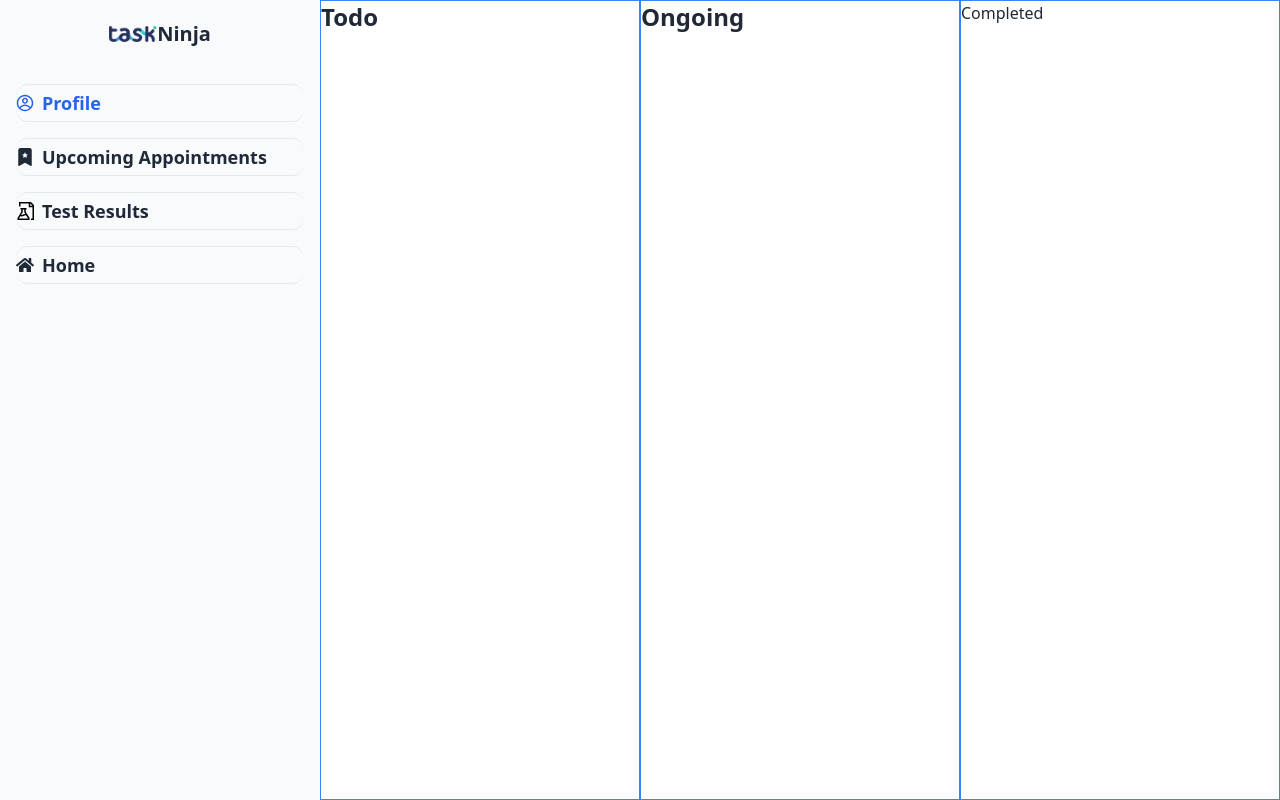
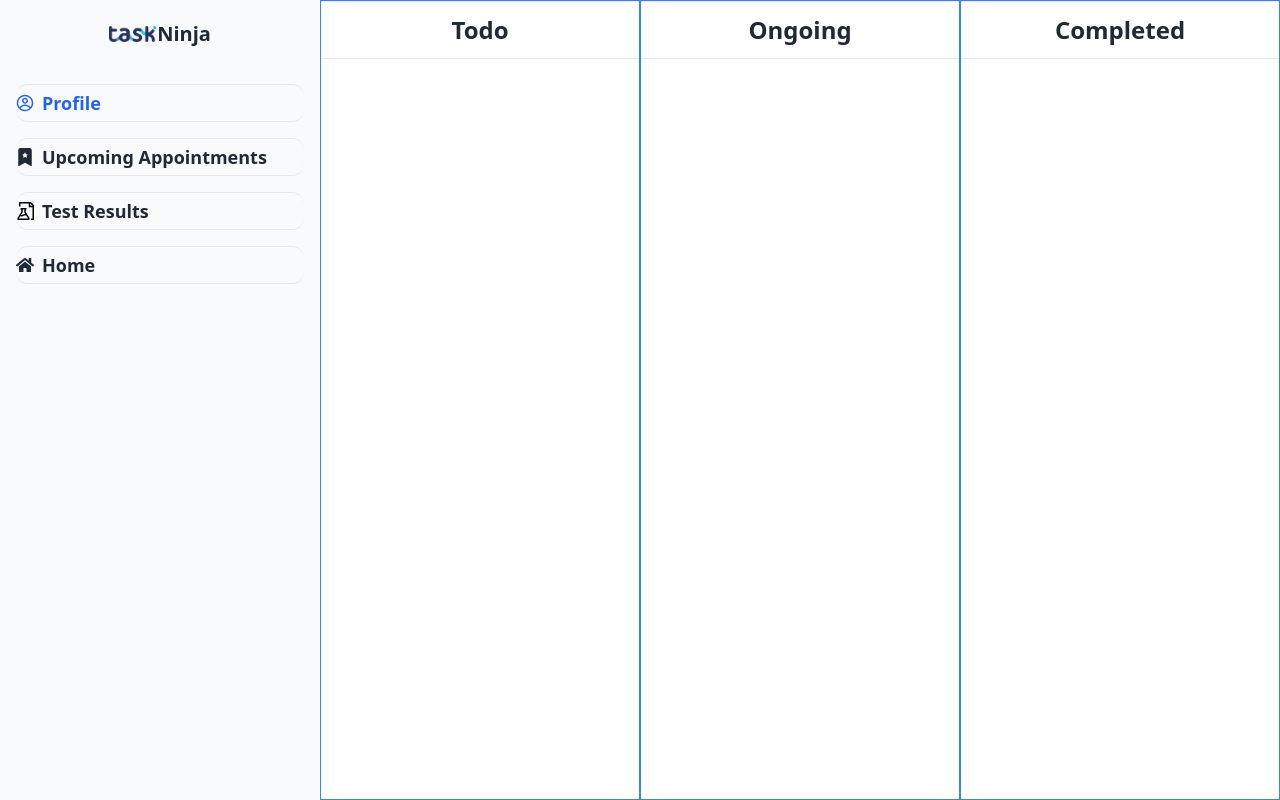
Before and after one commit to chand-stack/task-managment, a React (Vite) app: page /dashboard/task in a window 1280 px wide. Built offline with nearby package versions, Linux system fonts and the light colour scheme.

Commit message:
Feat: firebase added

```diff
--- a/package.json
+++ b/package.json
@@ -10,6 +10,7 @@
     "preview": "vite preview"
   },
   "dependencies": {
+    "firebase": "^10.7.1",
     "localforage": "^1.10.0",
     "match-sorter": "^6.3.1",
     "react": "^18.2.0",
--- a/src/Components/Pages/DashboardTask/DashboardTask.jsx
+++ b/src/Components/Pages/DashboardTask/DashboardTask.jsx
@@ -2,12 +2,20 @@ const DashboardTask = () => {
   return (
     <div className="grid md:grid-cols-3 min-h-screen">
       <div className="border border-blue-500 h-52 md:h-screen">
-        <h1 className="text-lg md:text-2xl font-bold">Todo</h1>
+        <h1 className="text-lg md:text-2xl font-bold text-center py-3 border-y">
+          Todo
+        </h1>
       </div>
       <div className="border border-blue-500 h-52 md:h-screen">
-        <h1 className="text-lg md:text-2xl font-bold">Ongoing</h1>
+        <h1 className="text-lg md:text-2xl font-bold text-center py-3 border-y">
+          Ongoing
+        </h1>
       </div>
-      <div className="border border-blue-500 h-52 md:h-screen">Completed</div>
+      <div className="border border-blue-500 h-52 md:h-screen">
+        <h1 className="text-lg md:text-2xl font-bold text-center py-3 border-y">
+          Completed
+        </h1>
+      </div>
     </div>
   );
 };
--- a/src/firebase/firebase.config.js
+++ b/src/firebase/firebase.config.js
@@ -0,0 +1,21 @@
+// Import the functions you need from the SDKs you need
+import { initializeApp } from "firebase/app";
+// TODO: Add SDKs for Firebase products that you want to use
+// https://firebase.google.com/docs/web/setup#available-libraries
+import { getAuth } from "firebase/auth";
+// Your web app's Firebase configuration
+const firebaseConfig = {
+  apiKey: import.meta.env.Vite_apiKey,
+  authDomain: import.meta.env.Vite_authDomain,
+  projectId: import.meta.env.Vite_projectId,
+  storageBucket: import.meta.env.Vite_storageBucket,
+  messagingSenderId: import.meta.env.Vite_messagingSenderId,
+  appId: import.meta.env.Vite_appId,
+};
+
+// Initialize Firebase
+const app = initializeApp(firebaseConfig);
+
+const auth = getAuth(app);
+
+export default auth;
```
Also changed, not shown: 1 other file (tests, documents, lock files or other folders).
